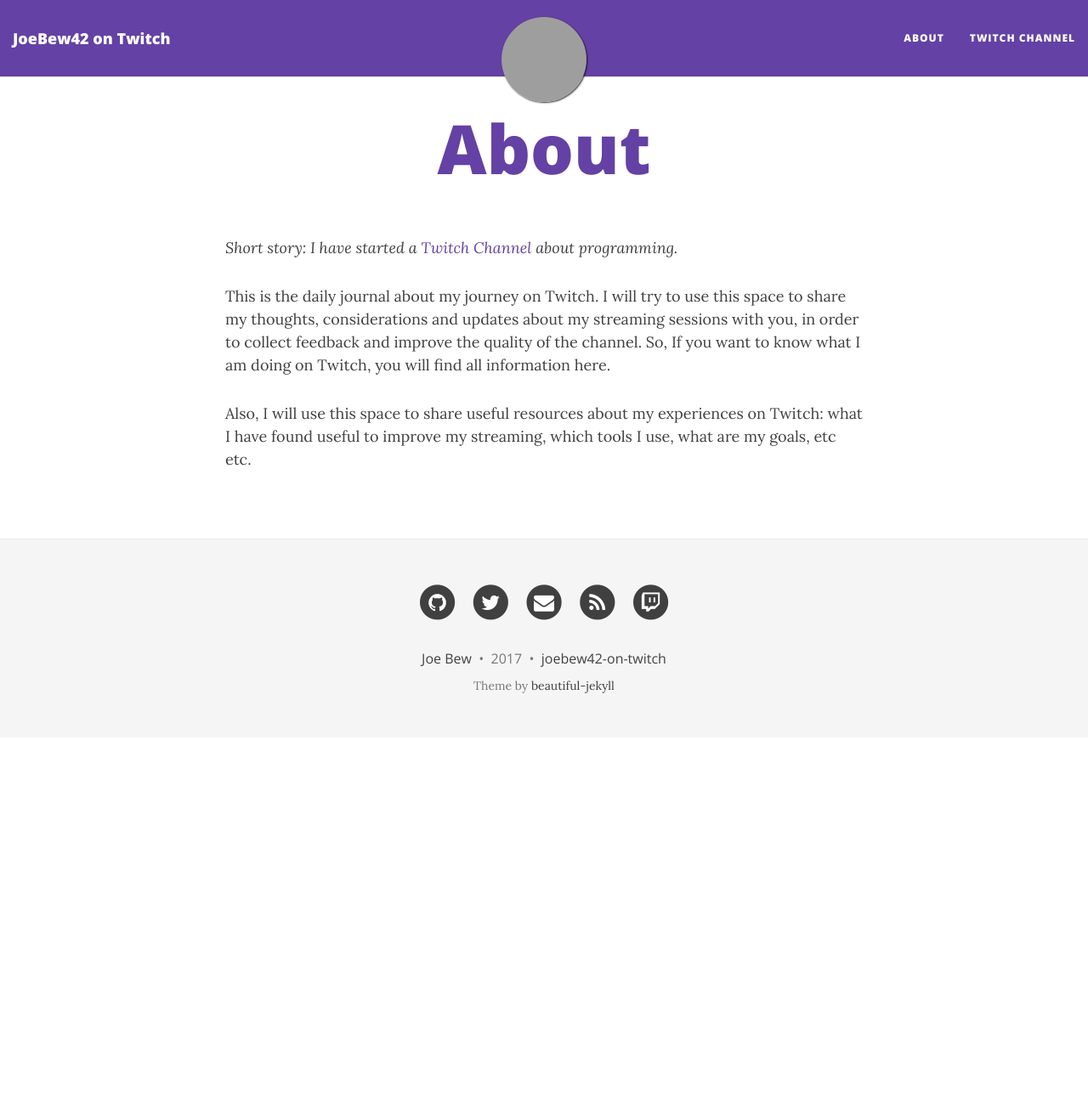
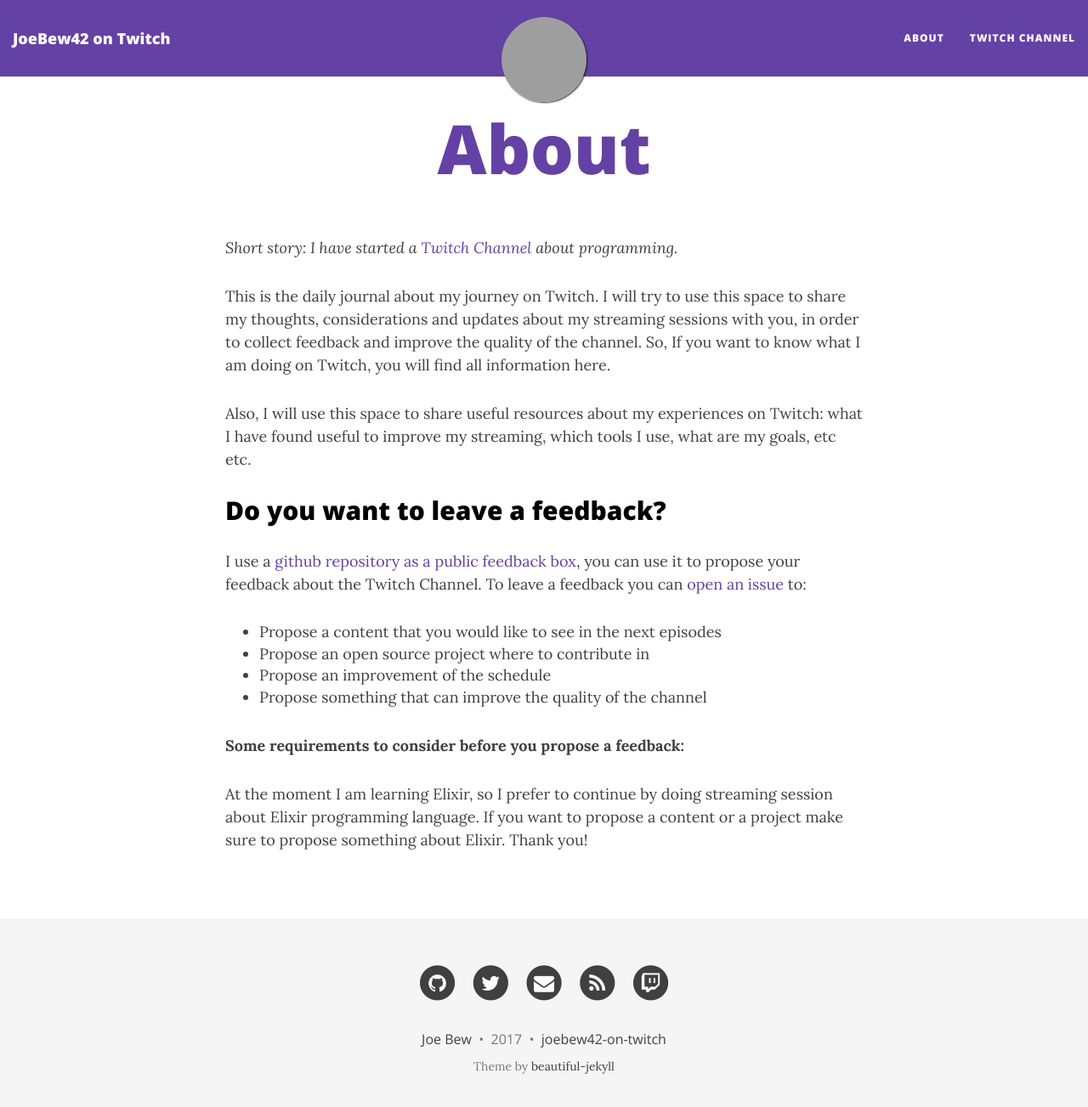
Before and after one commit to joebew42/twitch, a Jekyll site: the page built from docs/about.md, in a window 1280 px wide and 1316 px high. Shown: the top 1303 px of the window at 85% size. Built offline with Jekyll 4.4.1, drawn with Linux system fonts in a browser that asks for light colours; nearby versions of some CDN libraries; grey boxes are pictures that could not be loaded.

Commit message:
how you can leave a feedback

```diff
--- a/docs/about.md
+++ b/docs/about.md
@@ -9,3 +9,16 @@
 This is the daily journal about my journey on Twitch. I will try to use this space to share my thoughts, considerations and updates about my streaming sessions with you, in order to collect feedback and improve the quality of the channel. So, If you want to know what I am doing on Twitch, you will find all information here.
 
 Also, I will use this space to share useful resources about my experiences on Twitch: what I have found useful to improve my streaming, which tools I use, what are my goals, etc etc.
+
+## Do you want to leave a feedback?
+
+I use a [github repository as a public feedback box](https://github.com/joebew42/twitch), you can use it to propose your feedback about the Twitch Channel. To leave a feedback you can [open an issue](https://github.com/joebew42/twitch/issues) to:
+
+- Propose a content that you would like to see in the next episodes
+- Propose an open source project where to contribute in
+- Propose an improvement of the schedule
+- Propose something that can improve the quality of the channel
+
+**Some requirements to consider before you propose a feedback:**
+
+At the moment I am learning Elixir, so I prefer to continue by doing streaming session about Elixir programming language. If you want to propose a content or a project make sure to propose something about Elixir. Thank you!
```
